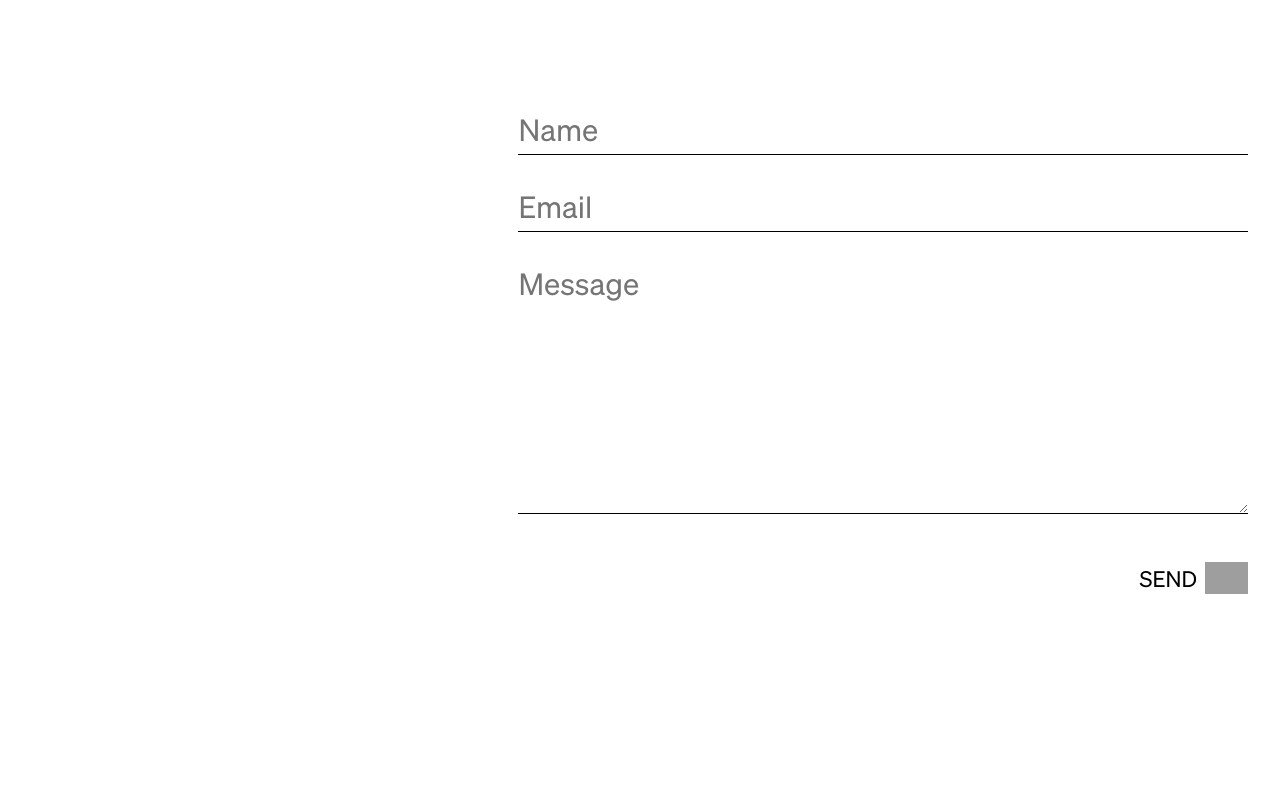
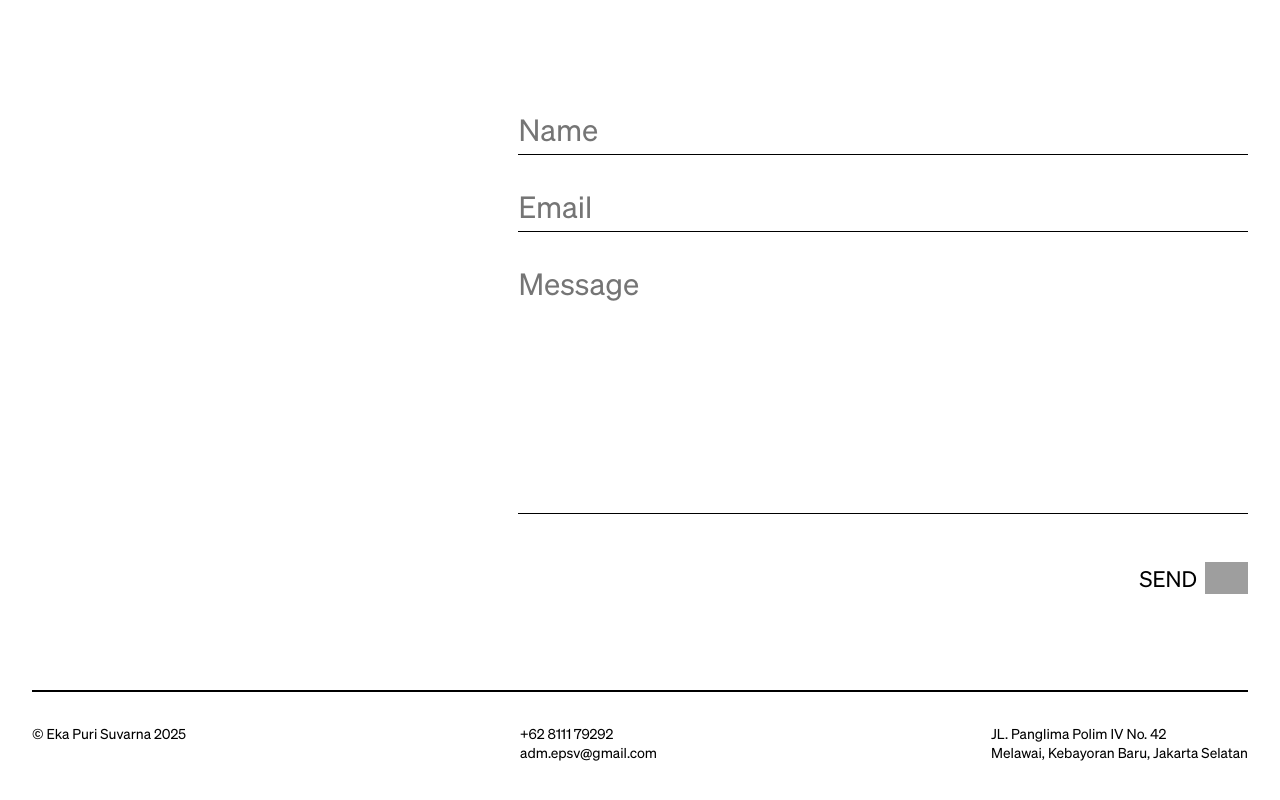
Before and after one commit to jacquelinekur/eps-website, a React (Vite) app: page /contact in a window 1280 px wide. Shown: the part 1231-2031 px from the top of the page. Before the commit the page ends 1921 px from the top, so only its background shows below. Built offline with nearby package versions, Linux system fonts and the light colour scheme; grey boxes are pictures that could not be loaded.

Commit message:
add footer

```diff
--- a/src/App.jsx
+++ b/src/App.jsx
@@ -1,5 +1,5 @@
 import './App.css'
-import { BrowserRouter as Router, Routes, Route } from 'react-router-dom'
+import { BrowserRouter as Router, Routes, Route, useLocation } from 'react-router-dom'
 import Nav from './components/Nav'
 import About from './pages/About'
 import Contact from './pages/Contact'
--- /dev/null
+++ b/src/components/Footer.jsx
@@ -0,0 +1,24 @@
+import React from 'react'
+import '../css/footer.css'
+
+function Footer() {
+  return (
+    <>
+      <div className="footer-line"/>
+      <div className="footer-container">
+        <p>© Eka Puri Suvarna 2025</p>
+        <p>
+            +62 8111 79292
+            <br />
+            adm.epsv@gmail.com
+        </p>
+        <p>
+            JL. Panglima Polim IV No. 42 <br />
+            Melawai, Kebayoran Baru, Jakarta Selatan
+        </p>
+      </div>
+    </>
+  )
+}
+
+export default Footer
--- /dev/null
+++ b/src/css/footer.css
@@ -0,0 +1,16 @@
+.footer-line{
+    border: solid 0.5px;
+    margin: 3rem 2rem 0 2rem;
+}
+
+.footer-container{
+    display: flex;
+    margin: 2rem 2rem 4rem 2rem;
+    justify-content: space-between;
+    align-items: flex-start;
+}
+
+.footer-container p{
+    font-size: 14px;
+    font-weight: lighter;
+}
--- a/src/css/pages.css
+++ b/src/css/pages.css
@@ -48,6 +48,7 @@
     font-weight: 100;
     border: transparent;
     border-bottom: solid 1px;
+    outline: none;
     margin-top: 2rem;
     padding-bottom: 0.25rem;
 }
@@ -57,6 +58,8 @@
     font-weight: 100;
     border: transparent;
     border-bottom: solid 1px;
+    outline: none;
+    resize: none;
     margin-top: 2rem;
     height: 250px;
 }
--- a/src/pages/About.jsx
+++ b/src/pages/About.jsx
@@ -2,6 +2,7 @@ import React from 'react'
 import cover_img from '../assets/assets-about/__W_9571-Edit 1.png'
 import img2 from '../assets/assets-about/__W_9598-Edit 1.png'
 import '../css/pages.css'
+import Footer from '../components/Footer'
 
 function About() {
   return (
@@ -9,7 +10,7 @@ function About() {
       <img id='cover-img' src={cover_img} alt="" />
       <div className='pages-section'>
         <h4 className='pages-heading'>About Us</h4>
-        <p className='pages-text'>EPS was founded in 2013 by Indrawati Sumadi and Lily Ang. We are a general contractor company for commercial and private residentail projects.
+        <p className='pages-text'>EPS was founded in 2013 by Indrawati Sumadi and Lily Ang. We are a general contractor company for commercial and private residential projects.
           <br /><br />
           We aim to build comfortable homes and residences, to cater to clients' individual needs, and to prioritize
           quality in all that we do.
@@ -33,6 +34,7 @@ function About() {
           design for residential, commercial, and office spaces.
         </p>
       </div>
+      <Footer/>
     </div>
   )
 }
--- a/src/pages/Contact.jsx
+++ b/src/pages/Contact.jsx
@@ -2,6 +2,7 @@ import React from 'react'
 import cover_img from '../assets/Contact/Contact.png'
 import arrow from '../assets/arrow.png'
 import '../css/pages.css'
+import Footer from '../components/Footer'
 
 
 function Contact() {
@@ -12,7 +13,7 @@ function Contact() {
         <h4 className='pages-heading'>Contact Us</h4>
         <div className='contact-container'>
           <p className='contact-text'>
-            Phone Number
+            +62 8111 79292
             <br />
             adm.epsv@gmail.com
             <br /><br />
@@ -29,6 +30,7 @@ function Contact() {
           </form>
         </div>
       </div>
+      <Footer/>
     </div>
   )
 }
--- a/src/pages/Projects.jsx
+++ b/src/pages/Projects.jsx
@@ -7,60 +7,64 @@ import aditiawarman from '../assets/Projects/__W_9601-Edit 7.png'
 import ascott from '../assets/Projects/Bedroom 04a 1.png'
 import bangka from '../assets/Projects/EST05996 2.png'
 import casa_domaine from '../assets/Projects/EST05996 3.png'
-import project from '../assets/Projects/EST05996 4.png'
+import menteng from '../assets/Projects/EST05996 4.png'
 import trainstation from '../assets/Projects/IMG-20180605-WA0063 1.png'
-import project2 from '../assets/Projects/IMG-20250131-WA0085 1.png'
+import apl from '../assets/Projects/IMG-20250131-WA0085 1.png'
 
 import '../css/projects.css'
+import Footer from '../components/Footer'
 
 
 function Projects() {
   return (
+    <>
       <div className='projects-container'>
         <a className='project-item' href="">
           <img className='project-img' src={keraton} alt="" />
           <h3 className='project-name'>Keraton Residence</h3>
         </a>
-      <a className='project-item'  href="">
-        <img className='project-img' src={project} alt="" />
-        <h3 className='project-name'>Project Title</h3>
+        <a className='project-item' href="">
+          <img className='project-img' src={menteng} alt="" />
+          <h3 className='project-name'>Menteng Residence</h3>
         </a>
-      <a className='project-item'  href="">
+        <a className='project-item' href="">
           <img className='project-img' src={treehouse} alt="" />
           <h3 className='project-name'>Treehouse Hotel</h3>
         </a>
-      <a className='project-item'  href="">
+        <a className='project-item' href="">
           <img className='project-img' src={townhouse} alt="" />
           <h3 className='project-name'>Gaharu Townhouse</h3>
         </a>
-      <a className='project-item'  href="">
-        <img className='project-img' src={project2} alt="" />
-        <h3 className='project-name'>Project Title</h3>
+        <a className='project-item' href="">
+          <img className='project-img' src={apl} alt="" />
+          <h3 className='project-name'>APL Office</h3>
         </a>
-      <a className='project-item'  href="">
+        <a className='project-item' href="">
           <img className='project-img' src={bangka} alt="" />
           <h3 className='project-name'>Bangka Residence</h3>
         </a>
-      <a className='project-item'  href="">
+        <a className='project-item' href="">
           <img className='project-img' src={aditiawarman} alt="" />
           <h3 className='project-name'>Aditiawarman Residence</h3>
         </a>
-      <a className='project-item'  href="">
+        <a className='project-item' href="">
           <img className='project-img' src={trainstation} alt="" />
           <h3 className='project-name'>TRAINSTATION Studio/Gym</h3>
-      </a><a className='project-item'  href="">
+        </a><a className='project-item' href="">
           <img className='project-img' src={casa_domaine} alt="" />
           <h3 className='project-name'>Apartment Casa Domaine Karet</h3>
         </a>
-      <a className='project-item'  href="">
+        <a className='project-item' href="">
           <img className='project-img' src={verde} alt="" />
           <h3 className='project-name'>Apartment Verde</h3>
         </a>
-      <a className='project-item'  href="">
+        <a className='project-item' href="">
           <img className='project-img' src={ascott} alt="" />
           <h3 className='project-name'>Apartment Ascott Thamrin</h3>
         </a>
       </div>
+      <Footer/>
+    </>
   )
 }
 
```
Lines whose indentation alone changed are shown as unchanged.
